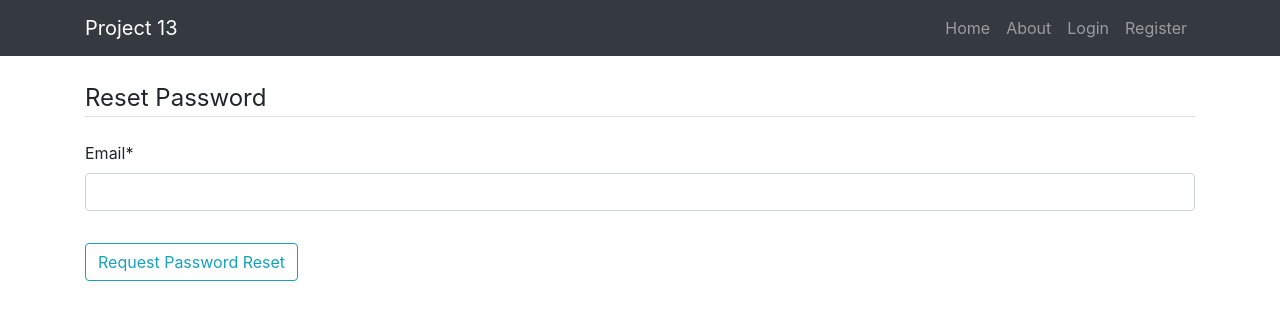
After one commit to EliaTB/OC-Project-13, a Django app: page /password-reset/ in a window 1280 px wide. The commit adds this page. Shown: the top 320 px of the page. Run offline with Django 3.2, Linux system fonts and the light colour scheme; some libraries are stand-ins or nearby versions.

Commit message:
created password reset functionality

```diff
--- a/p_13/urls.py
+++ b/p_13/urls.py
@@ -27,4 +27,24 @@ urlpatterns = [
     path('logout/', auth_views.LogoutView.as_view(template_name='users/logout.html'), name='logout'),
     path('register/', user_views.register, name='register'),
     path('', include('resv.urls')),
+    path('password-reset/',
+         auth_views.PasswordResetView.as_view(
+             template_name='users/password_reset.html'
+         ),
+         name='password_reset'),
+    path('password-reset/done/',
+         auth_views.PasswordResetDoneView.as_view(
+             template_name='users/password_reset_done.html'
+         ),
+         name='password_reset_done'),
+    path('password-reset-confirm/<uidb64>/<token>/',
+         auth_views.PasswordResetConfirmView.as_view(
+             template_name='users/password_reset_confirm.html'
+         ),
+         name='password_reset_confirm'),
+    path('password-reset-complete/',
+         auth_views.PasswordResetCompleteView.as_view(
+             template_name='users/password_reset_complete.html'
+         ),
+         name='password_reset_complete'),
 ] + static(settings.MEDIA_URL, document_root=settings.MEDIA_ROOT)
--- a/users/templates/users/login.html
+++ b/users/templates/users/login.html
@@ -10,6 +10,9 @@
             </fieldset>
             <div class="form-group">
                 <button class="btn btn-outline-info" type="submit">Login</button>
+                <small class="text-muted ml-2">
+                    <a href="{% url 'password_reset' %}">Forgot Password?</a>
+                </small>
             </div>
         </form>
         <div class="border-top pt-3">
--- /dev/null
+++ b/users/templates/users/password_reset.html
@@ -0,0 +1,16 @@
+{% extends "resv/base.html" %}
+{% load crispy_forms_tags %}
+{% block content %}
+    <div class="content-section">
+        <form method="POST">
+            {% csrf_token %}
+            <fieldset class="form-group">
+                <legend class="border-bottom mb-4">Reset Password</legend>
+                {{ form|crispy }}
+            </fieldset>
+            <div class="form-group">
+                <button class="btn btn-outline-info" type="submit">Request Password Reset</button>
+            </div>
+        </form>
+    </div>
+{% endblock content %}
--- /dev/null
+++ b/users/templates/users/password_reset_done.html
@@ -0,0 +1,6 @@
+{% extends "resv/base.html" %}
+{% block content %}
+    <div class="alert alert-info">
+        An email has been sent with instructions to reset your password
+    </div>
+{% endblock content %}
```
Also changed, not shown: p_13/settings.py (+11 -0 lines), users/templates/users/password_reset_complete.html (added, +7 -0 lines), users/templates/users/password_reset_confirm.html (added, +16 -0 lines).
